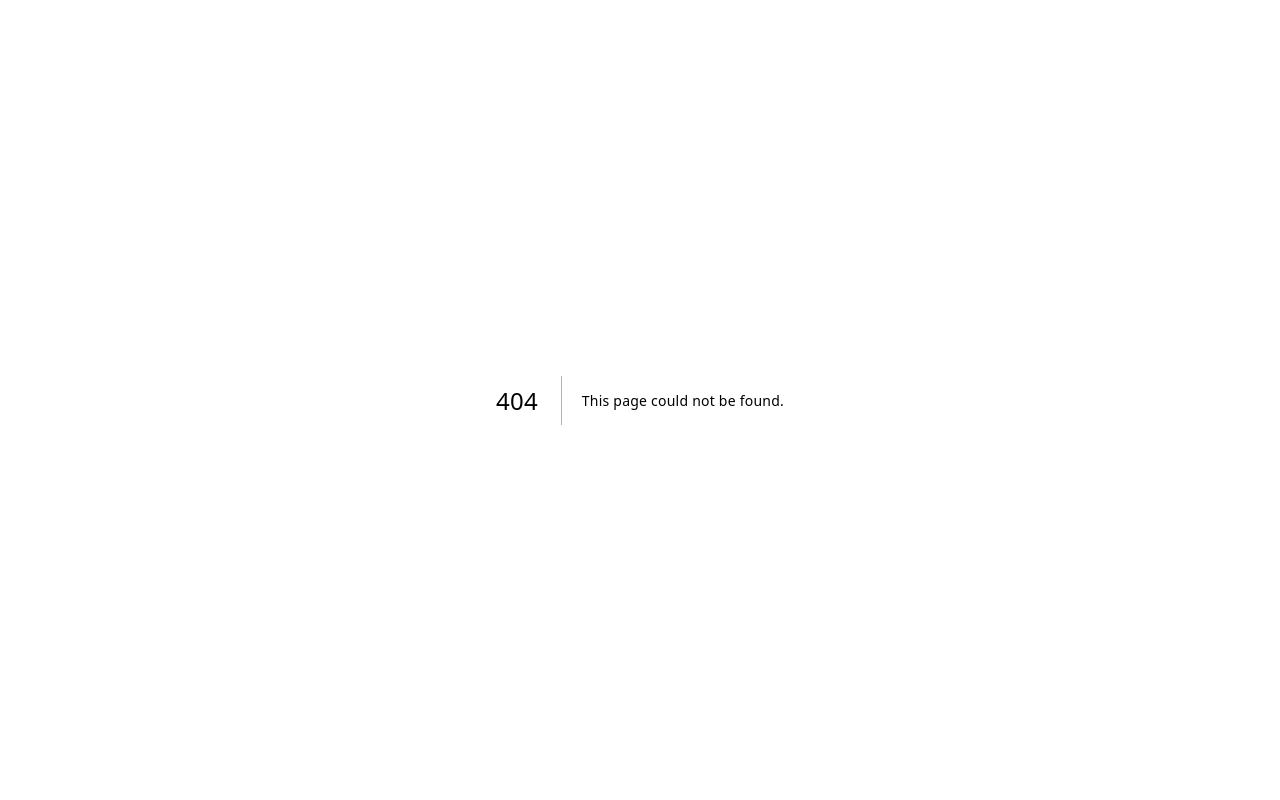
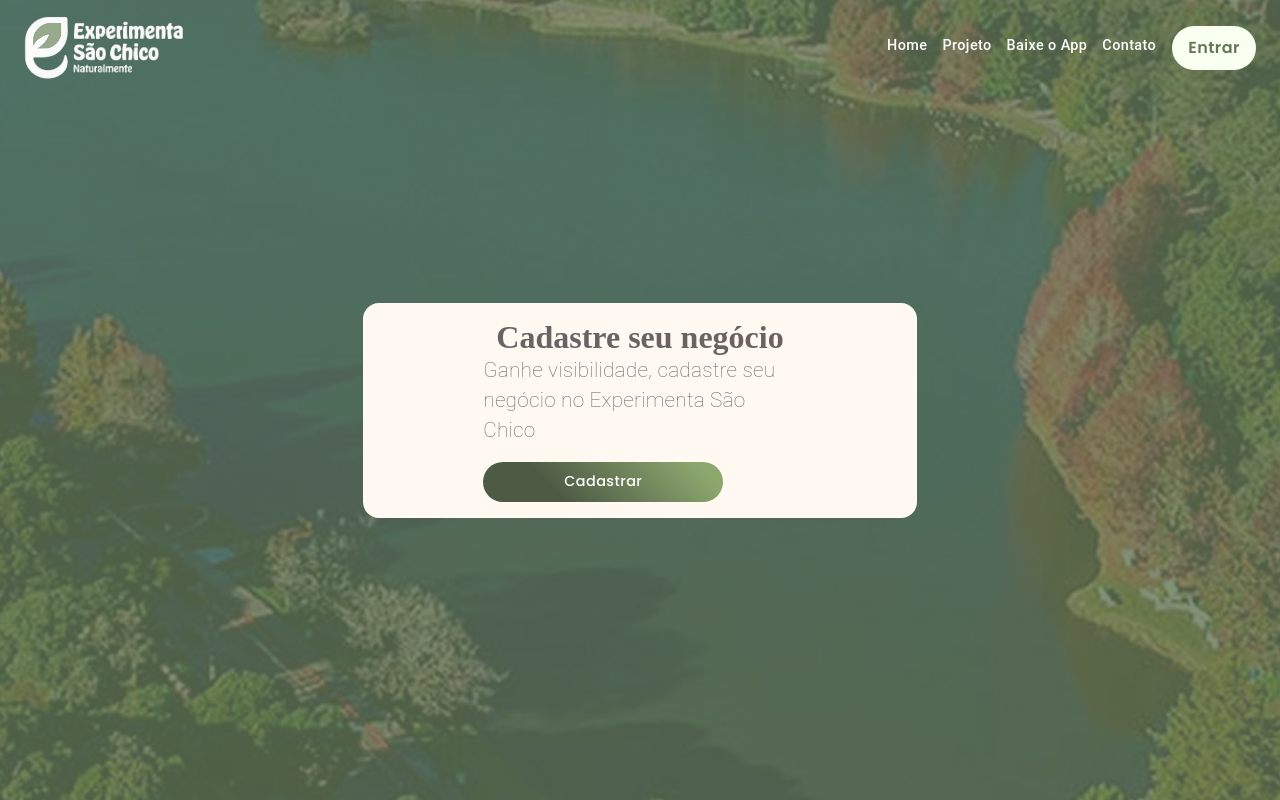
Before and after one commit to experimenta-naturalmente/web-experimenta-naturalmente, a Next.js app: page /register in a window 1280 px wide. Before the commit this address had no page. Built offline with nearby package versions, Linux system fonts and the light colour scheme; a web font is replaced by a local one.

Commit message:
feat: register and home routes, register page background

```diff
--- /dev/null
+++ b/src/app/register/page.tsx
@@ -0,0 +1,6 @@
+'use client';
+import { Register } from '@/components/LandingPage/Register/Register';
+
+export default function RegisterPage() {
+  return <Register />;
+}
--- a/src/components/LandingPage/LandingPage.tsx
+++ b/src/components/LandingPage/LandingPage.tsx
@@ -2,6 +2,7 @@ import { Stack } from '@mui/material';
 import { Login } from './Login/Login';
 import { DownloadApp } from './DownloadApp/DownloadApp';
 import { Project } from './Project/Project';
+import { Register } from './Register/Register';
 
 export const LandingPage = () => {
   return (
--- /dev/null
+++ b/src/components/LandingPage/Register/Register.tsx
@@ -0,0 +1,60 @@
+import { Stack, Typography, useTheme } from '@mui/material';
+import backgroundImg from '@/assets/BackgroundRegister.png'; // Importando a imagem de fundo
+import React from 'react';
+import { TopBar } from '../../TopBar/TopBar';
+import { GradientRoundButton } from '@/components/UI/Buttons/RoundButton.style';
+
+export const Register = () => {
+  const theme = useTheme();
+  return (
+    <Stack
+      width="100%"
+      height="100vh"
+      padding={'1.5rem'}
+      sx={{
+        backgroundImage: `url(${backgroundImg.src})`,
+        backgroundSize: 'cover',
+        backgroundRepeat: 'no-repeat',
+      }}
+    >
+      <TopBar isRegister={true} />
+      <Stack
+        width={'45%'}
+        height={'90%'}
+        gap={'1.5rem'}
+        justifyContent={'center'}
+        alignSelf={'center'}
+      >
+        <div
+          style={{
+            display: 'flex',
+            backgroundColor: '#fff9f1',
+            alignItems: 'center',
+            flexDirection: 'column',
+            padding: '1rem',
+            borderRadius: '1rem',
+          }}
+        >
+          <Typography variant="h3" color={theme.palette.neutrals.darkGrey} fontWeight={700}>
+            Cadastre seu negócio
+          </Typography>
+          <Stack width={'60%'} gap={'1rem'}>
+            <Typography variant="body2" color={theme.palette.neutrals.darkGrey}>
+              Ganhe visibilidade, cadastre seu negócio no Experimenta São Chico
+            </Typography>
+            <GradientRoundButton
+              sx={{
+                width: '15rem',
+                height: '2.5rem',
+                fontWeight: 500,
+                fontSize: '0.9rem',
+              }}
+            >
+              Cadastrar
+            </GradientRoundButton>
+          </Stack>
+        </div>
+      </Stack>
+    </Stack>
+  );
+};
--- a/src/components/TopBar/NavigationButton/NavigationButton.tsx
+++ b/src/components/TopBar/NavigationButton/NavigationButton.tsx
@@ -1,8 +1,37 @@
 import { CustomNavigationButton } from './NavigationButton.style';
+import Link from 'next/link';
+import { usePathname } from 'next/navigation';
+import { useMemo } from 'react';
 
 export interface IProps {
   label: string;
+  href: string;
 }
-export const NavigationButton = ({ label }: IProps) => {
-  return <CustomNavigationButton>{label}</CustomNavigationButton>;
+
+export const NavigationButton = ({ label, href }: IProps) => {
+  const pathname = usePathname();
+  const active = useMemo(() => {
+    if (href === '/' && pathname === '/') return true;
+    return pathname?.startsWith(href) && href !== '/';
+  }, [pathname, href]);
+
+  return (
+    <Link href={href} style={{ textDecoration: 'none' }}>
+      <CustomNavigationButton
+        disableRipple
+        sx={(theme) => ({
+          ...(active && {
+            color: theme.palette.primary[300],
+            fontWeight: 600,
+          }),
+          textTransform: 'none',
+          '&:hover': { backgroundColor: 'transparent' },
+          padding: 0,
+          minWidth: 'auto',
+        })}
+      >
+        {label}
+      </CustomNavigationButton>
+    </Link>
+  );
 };
--- a/src/components/TopBar/TopBar.tsx
+++ b/src/components/TopBar/TopBar.tsx
@@ -4,8 +4,11 @@ import { NavigationButton } from './NavigationButton/NavigationButton';
 import ArrowOutwardIcon from '@mui/icons-material/ArrowOutward';
 import Logo from '../../assets/ESCNLogo.svg';
 import { ColoredRoundButton, LightRoundButton } from '../UI/Buttons/RoundButton.style';
+import Link from 'next/link';
 
-export const TopBar = () => {
+type TopBarProps = { isRegister?: boolean };
+
+export const TopBar = ({ isRegister = false }: TopBarProps) => {
   return (
     <TopBarContainer>
       <Logo style={{ height: '5rem', width: '10rem' }} />
@@ -16,16 +19,20 @@ export const TopBar = () => {
         }}
       >
         <ButtonGroup sx={{ gap: '1rem' }}>
-          <NavigationButton label="Home" />
-          <NavigationButton label="Projeto" />
-          <NavigationButton label="Baixe o App" />
-          <NavigationButton label="Contato" />
+          <NavigationButton label="Home" href="/" />
+          <NavigationButton label="Projeto" href="/projeto" />
+          <NavigationButton label="Baixe o App" href="/download" />
+          <NavigationButton label="Contato" href="/contato" />
         </ButtonGroup>
         <LightRoundButton>Entrar</LightRoundButton>
-        <ColoredRoundButton>
-          Cadastrar
-          <ArrowOutwardIcon sx={{ height: '1.1rem' }} />
-        </ColoredRoundButton>
+        {!isRegister && (
+          <Link href="/register" style={{ textDecoration: 'none' }}>
+            <ColoredRoundButton>
+              Cadastrar
+              <ArrowOutwardIcon sx={{ height: '1.1rem' }} />
+            </ColoredRoundButton>
+          </Link>
+        )}
       </Box>
     </TopBarContainer>
   );
```
Also changed, not shown: src/app/contato/page.tsx (added, +18 -0 lines), src/app/download/page.tsx (added, +14 -0 lines), src/app/projeto/page.tsx (added, +14 -0 lines), src/assets/BackgroundRegister.png (added).
